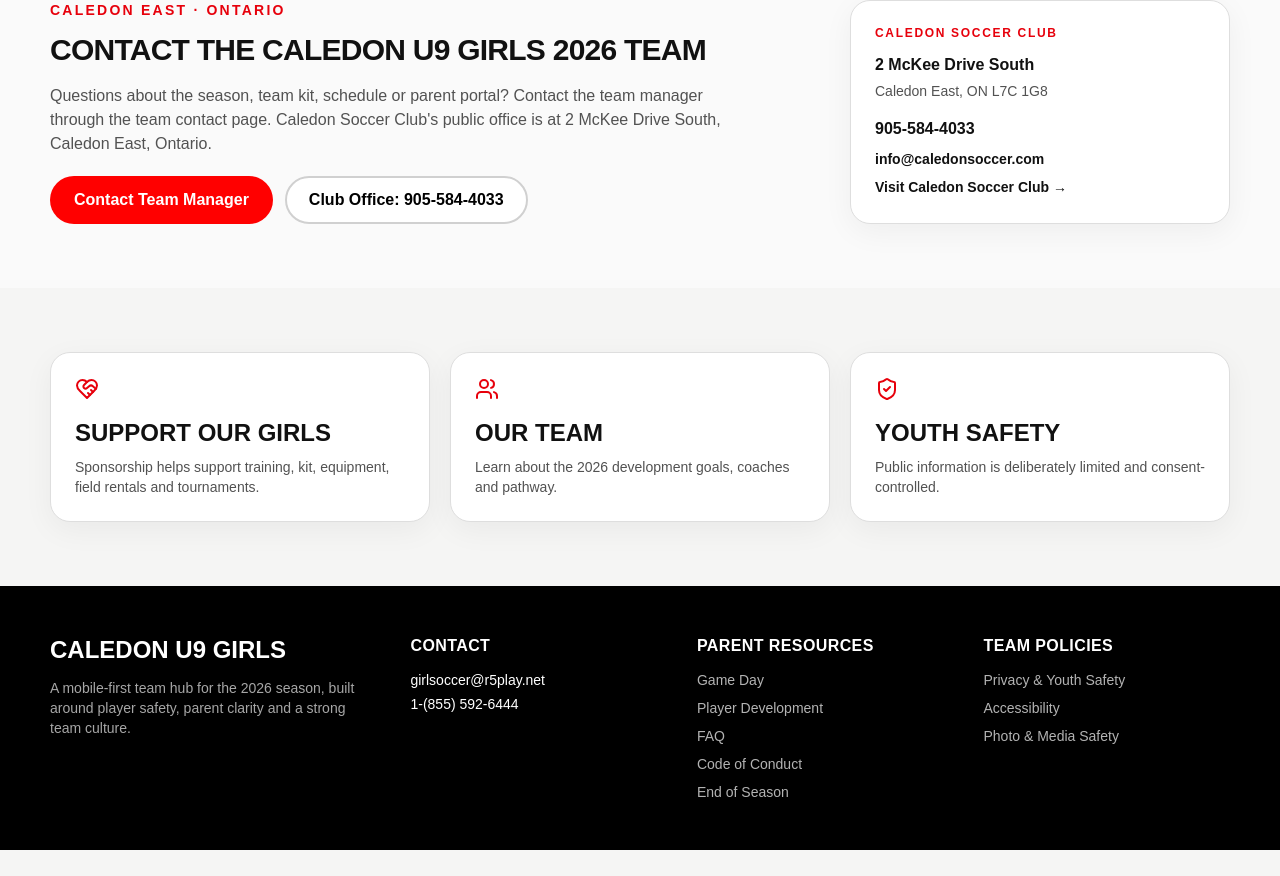
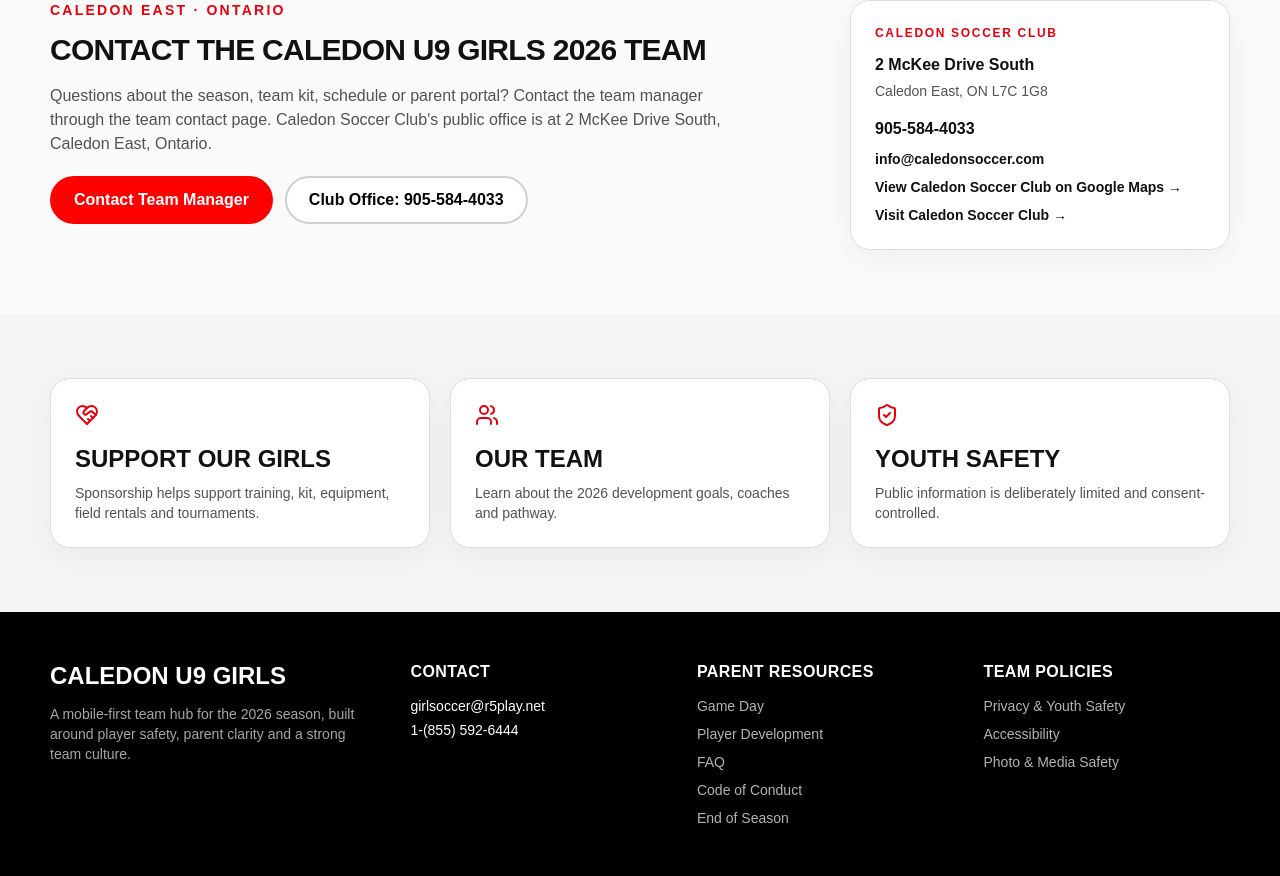
Before and after one commit to dang85ai/dg-claud, a Next.js app: page / in a window 1280 px wide. Shown: the part 2788-3664 px from the top of the page. Before the commit the page ends 3638 px from the top, so only its background shows below. Built offline with nearby package versions, Linux system fonts and the light colour scheme.

Commit message:
Add homepage canonical and verified Google Maps link

```diff
--- a/app/page.tsx
+++ b/app/page.tsx
@@ -1,3 +1,4 @@
+import type { Metadata } from "next";
 import Link from "next/link";
 import {
   Bell,
@@ -15,6 +16,12 @@
 import { PublicShell } from "@/components/PublicShell";
 import { SectionHeader } from "@/components/SectionHeader";
 import { PwaRegister } from "@/components/PwaRegister";
+
+export const metadata: Metadata = {
+  title: "Caledon U9 Girls 2026 Soccer Team Hub | Caledon SC",
+  description: "Official team hub for Caledon SC U9 Girls 2026. Find schedules, team kit, roster, parent information and player-development resources.",
+  alternates: { canonical: "/" }
+};
 
 export default function HomePage() {
   return (
@@ -166,6 +173,14 @@
             <div className="mt-1 text-sm text-neutral-600">Caledon East, ON L7C 1G8</div>
             <a href="tel:+19055844033" className="mt-4 block font-black hover:text-red-600">905-584-4033</a>
             <a href="mailto:info@caledonsoccer.com" className="mt-2 block text-sm font-bold hover:text-red-600">info@caledonsoccer.com</a>
+            <a
+              href="https://www.google.com/maps/search/?api=1&query=Caledon%20Soccer%20Club%2C%202%20McKee%20Drive%20South%2C%20Caledon%20East%2C%20ON%20L7C%201G8"
+              target="_blank"
+              rel="noopener noreferrer"
+              className="mt-2 block text-sm font-bold text-red-600"
+            >
+              View Caledon Soccer Club on Google Maps →
+            </a>
             <a href="https://caledonsoccer.com" target="_blank" rel="noopener noreferrer" className="mt-2 block text-sm font-bold text-red-600">
               Visit Caledon Soccer Club →
             </a>
```
